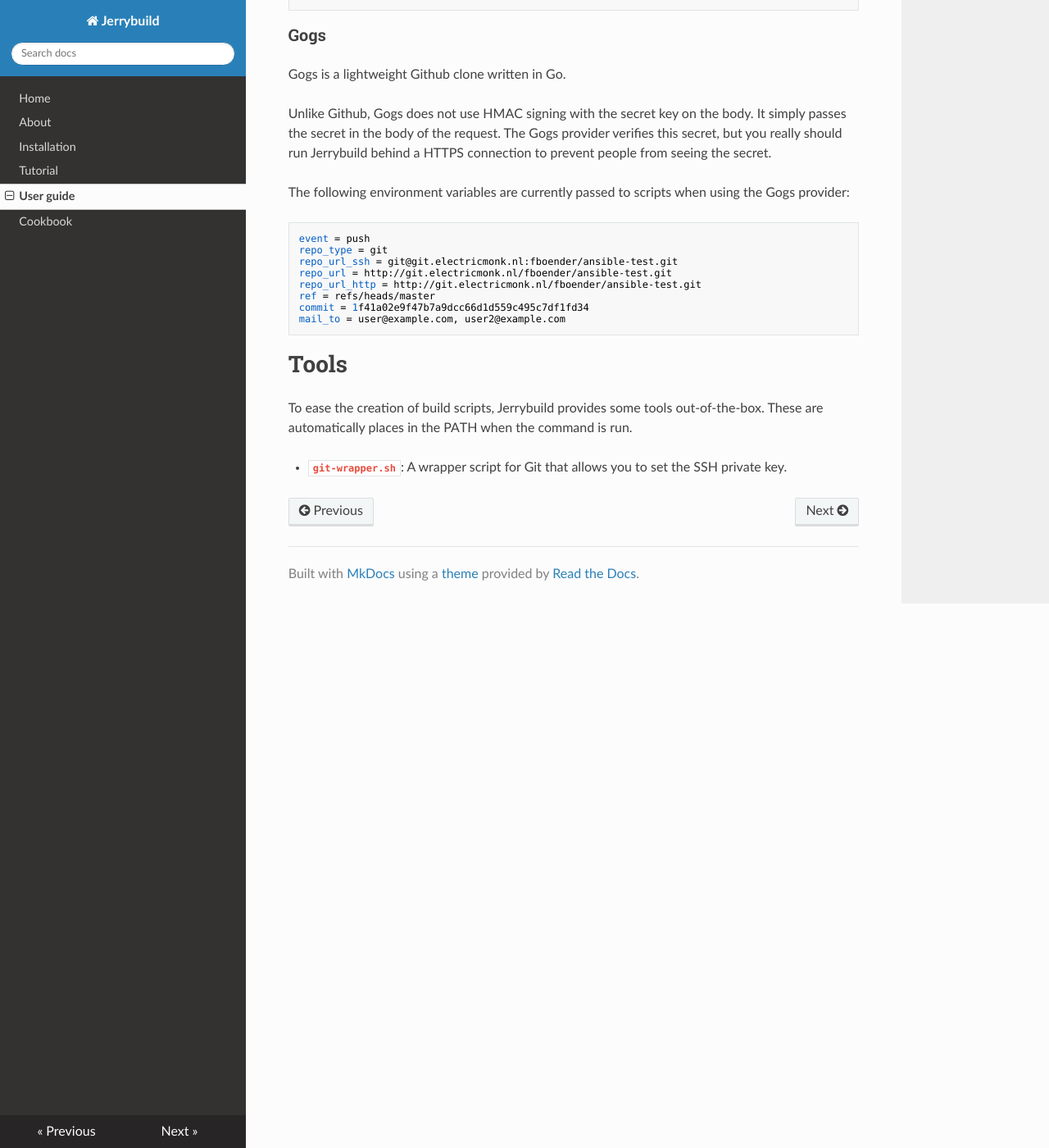
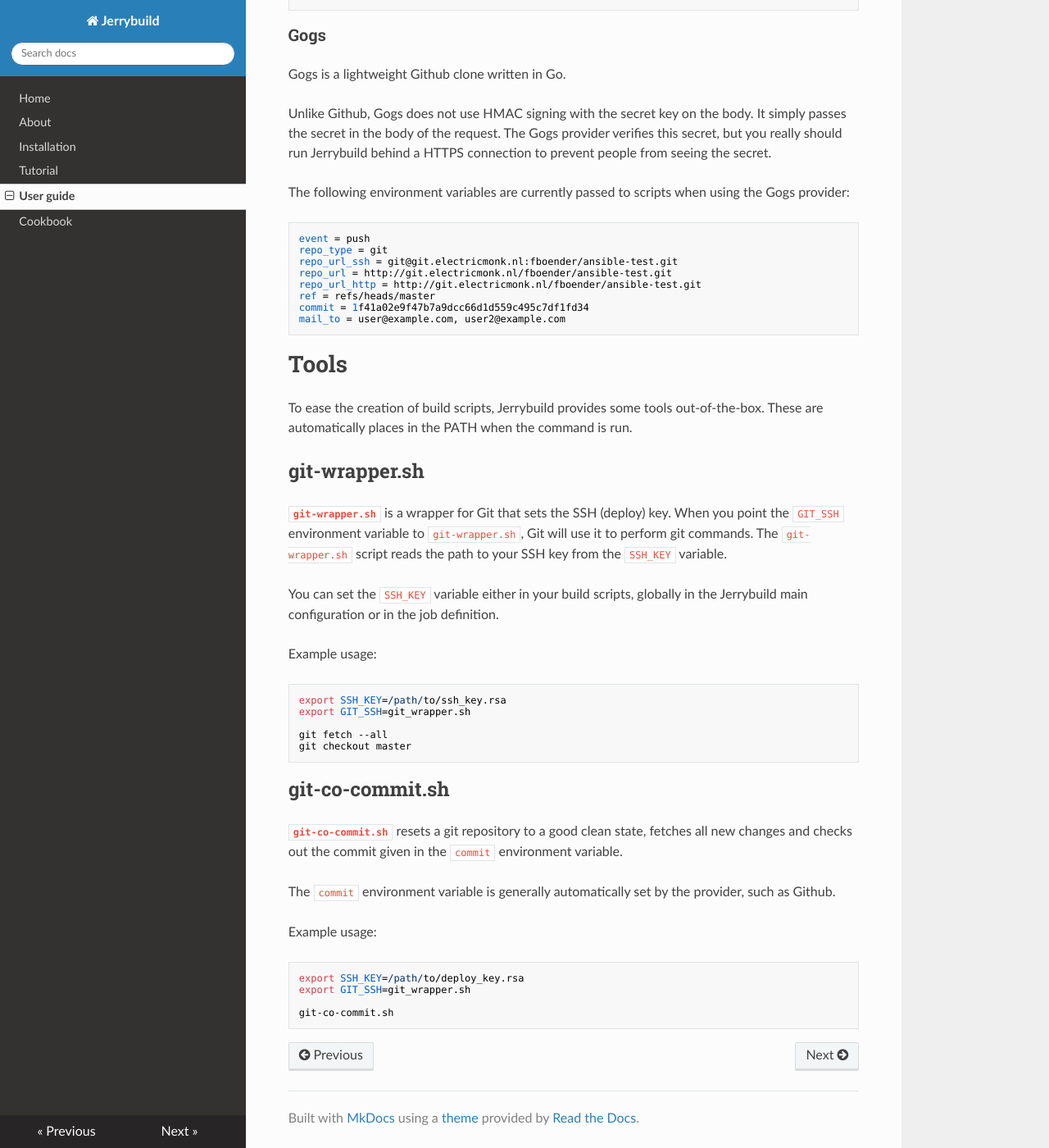
Before and after one commit to fboender/jerrybuild, an MkDocs documentation site: the page built from docs/user_guide.md, in a window 1280 px wide and 1400 px high, scrolled down 3746 px. Shown: the whole window at 82% size. Built offline with MkDocs 1.6.1, drawn with Linux system fonts in a browser that asks for light colours; nearby versions of some CDN libraries; old or Windows-style settings are respelled for this version of MkDocs.

Commit message:
Document tools in user guide.

```diff
--- a/docs/user_guide.md
+++ b/docs/user_guide.md
@@ -204,5 +204,36 @@
 out-of-the-box. These are automatically places in the PATH when the command is
 run.
 
-* **`git-wrapper.sh`**: A wrapper script for Git that allows you to set the
-  SSH private key.
+## git-wrapper.sh
+
+**`git-wrapper.sh`** is a wrapper for Git that sets the SSH (deploy) key. When
+you point the `GIT_SSH` environment variable to `git-wrapper.sh`, Git will use
+it to perform git commands. The `git-wrapper.sh` script reads the path to your
+SSH key from the `SSH_KEY` variable.
+
+You can set the `SSH_KEY` variable either in your build scripts, globally in
+the Jerrybuild main configuration or in the job definition.
+
+Example usage:
+
+    export SSH_KEY=/path/to/ssh_key.rsa
+    export GIT_SSH=git_wrapper.sh
+
+    git fetch --all
+    git checkout master
+
+## git-co-commit.sh
+
+**`git-co-commit.sh`** resets a git repository to a good clean state, fetches
+all new changes and checks out the commit given in the `commit` environment
+variable.
+
+The `commit` environment variable is generally automatically set by the
+provider, such as Github.
+
+Example usage:
+
+    export SSH_KEY=/path/to/deploy_key.rsa
+    export GIT_SSH=git_wrapper.sh
+
+    git-co-commit.sh
```
